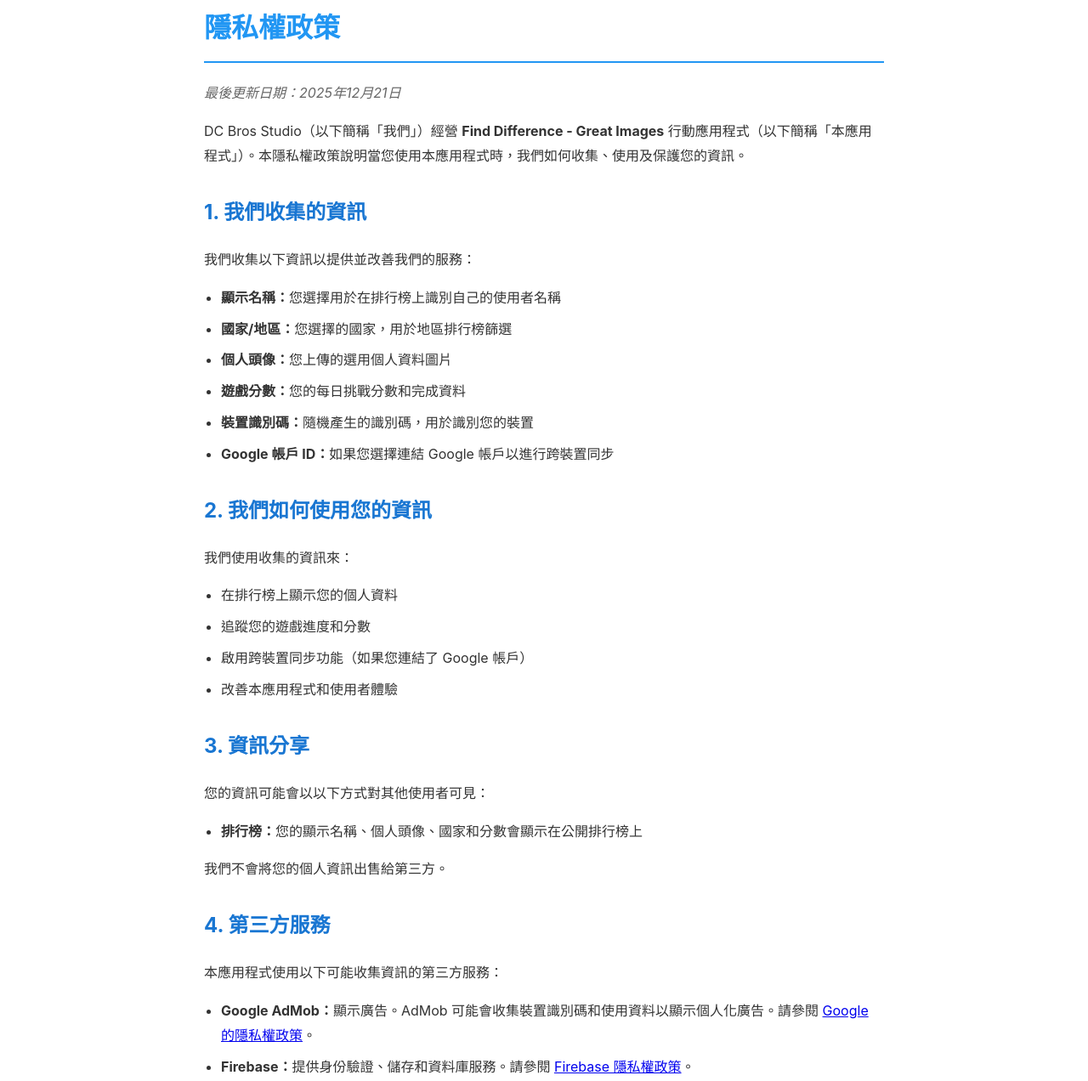
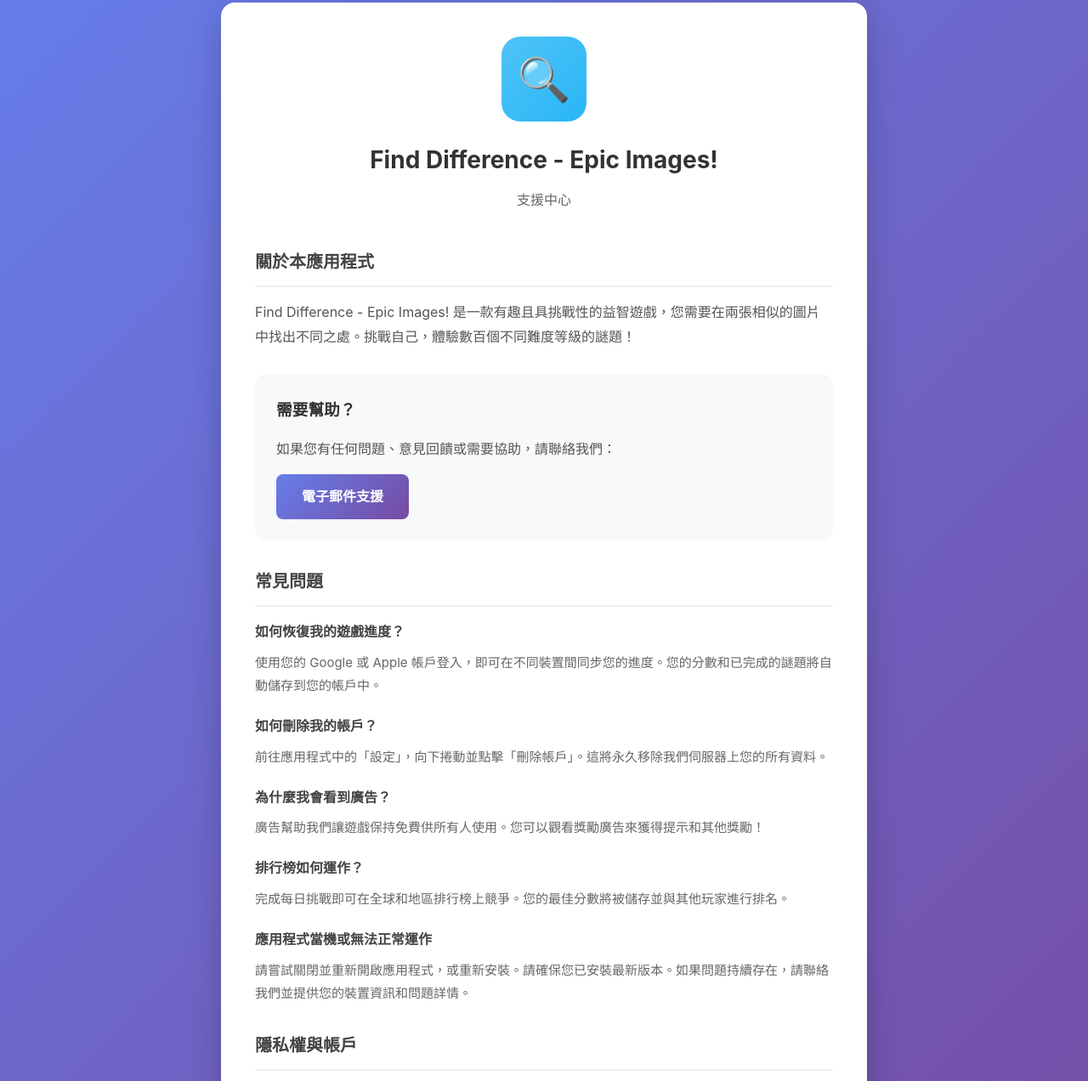
Before and after one commit to dcbrosstudio/FindDifferencesBestImages, a plain HTML site: page index-zh-TW.html in a window 1280 px wide. Shown: the part 37-1309 px from the top of the page at 85% size. Drawn offline with Linux system fonts and the light colour scheme.

```diff
--- a/index-zh-TW.html
+++ b/index-zh-TW.html
@@ -3,117 +3,171 @@
 <head>
     <meta charset="UTF-8">
     <meta name="viewport" content="width=device-width, initial-scale=1.0">
-    <title>隱私權政策 - Find Difference - Great Images</title>
+    <title>Find Difference - Epic Images! | 支援中心</title>
     <style>
+        * {
+            margin: 0;
+            padding: 0;
+            box-sizing: border-box;
+        }
         body {
             font-family: -apple-system, BlinkMacSystemFont, 'Segoe UI', Roboto, Oxygen, Ubuntu, 'Noto Sans TC', 'Microsoft JhengHei', sans-serif;
             line-height: 1.8;
+            color: #333;
+            background: linear-gradient(135deg, #667eea 0%, #764ba2 100%);
+            min-height: 100vh;
+        }
+        .container {
             max-width: 800px;
             margin: 0 auto;
-            padding: 20px;
-            color: #333;
+            padding: 40px 20px;
+        }
+        .card {
+            background: white;
+            border-radius: 16px;
+            padding: 40px;
+            box-shadow: 0 10px 40px rgba(0,0,0,0.2);
+        }
+        .header {
+            text-align: center;
+            margin-bottom: 40px;
+        }
+        .app-icon {
+            width: 100px;
+            height: 100px;
+            background: linear-gradient(135deg, #4FC3F7 0%, #29B6F6 100%);
+            border-radius: 22px;
+            margin: 0 auto 20px;
+            display: flex;
+            align-items: center;
+            justify-content: center;
+            font-size: 50px;
         }
         h1 {
-            color: #2196F3;
-            border-bottom: 2px solid #2196F3;
-            padding-bottom: 10px;
+            color: #333;
+            font-size: 28px;
+            margin-bottom: 8px;
+        }
+        .subtitle {
+            color: #666;
+            font-size: 16px;
         }
         h2 {
-            color: #1976D2;
-            margin-top: 30px;
+            color: #444;
+            font-size: 20px;
+            margin: 30px 0 15px;
+            padding-bottom: 10px;
+            border-bottom: 2px solid #eee;
         }
-        ul {
-            padding-left: 20px;
+        p {
+            color: #555;
+            margin-bottom: 15px;
         }
-        li {
+        .contact-section {
+            background: #f8f9fa;
+            border-radius: 12px;
+            padding: 25px;
+            margin: 30px 0;
+        }
+        .contact-section h3 {
+            color: #333;
+            margin-bottom: 15px;
+        }
+        .contact-link {
+            display: inline-block;
+            background: linear-gradient(135deg, #667eea 0%, #764ba2 100%);
+            color: white;
+            text-decoration: none;
+            padding: 12px 30px;
+            border-radius: 8px;
+            font-weight: 600;
+            transition: transform 0.2s, box-shadow 0.2s;
+        }
+        .contact-link:hover {
+            transform: translateY(-2px);
+            box-shadow: 0 5px 20px rgba(102, 126, 234, 0.4);
+        }
+        .faq-item {
+            margin-bottom: 20px;
+        }
+        .faq-item h4 {
+            color: #444;
             margin-bottom: 8px;
         }
-        .last-updated {
+        .faq-item p {
             color: #666;
-            font-style: italic;
+            font-size: 15px;
         }
-        .contact {
-            background-color: #f5f5f5;
-            padding: 15px;
-            border-radius: 8px;
-            margin-top: 30px;
+        a {
+            color: #667eea;
+            text-decoration: none;
+        }
+        a:hover {
+            text-decoration: underline;
+        }
+        .footer {
+            text-align: center;
+            margin-top: 40px;
+            padding-top: 20px;
+            border-top: 1px solid #eee;
+            color: #888;
+            font-size: 14px;
         }
     </style>
 </head>
 <body>
-    <h1>隱私權政策</h1>
-    <p class="last-updated">最後更新日期：2025年12月21日</p>
+    <div class="container">
+        <div class="card">
+            <div class="header">
+                <div class="app-icon">🔍</div>
+                <h1>Find Difference - Epic Images!</h1>
+                <p class="subtitle">支援中心</p>
+            </div>
 
-    <p>DC Bros Studio（以下簡稱「我們」）經營 <strong>Find Difference - Great Images</strong> 行動應用程式（以下簡稱「本應用程式」）。本隱私權政策說明當您使用本應用程式時，我們如何收集、使用及保護您的資訊。</p>
+            <h2>關於本應用程式</h2>
+            <p>Find Difference - Epic Images! 是一款有趣且具挑戰性的益智遊戲，您需要在兩張相似的圖片中找出不同之處。挑戰自己，體驗數百個不同難度等級的謎題！</p>
 
-    <h2>1. 我們收集的資訊</h2>
-    <p>我們收集以下資訊以提供並改善我們的服務：</p>
-    <ul>
-        <li><strong>顯示名稱：</strong>您選擇用於在排行榜上識別自己的使用者名稱</li>
-        <li><strong>國家/地區：</strong>您選擇的國家，用於地區排行榜篩選</li>
-        <li><strong>個人頭像：</strong>您上傳的選用個人資料圖片</li>
-        <li><strong>遊戲分數：</strong>您的每日挑戰分數和完成資料</li>
-        <li><strong>裝置識別碼：</strong>隨機產生的識別碼，用於識別您的裝置</li>
-        <li><strong>Google 帳戶 ID：</strong>如果您選擇連結 Google 帳戶以進行跨裝置同步</li>
-    </ul>
+            <div class="contact-section">
+                <h3>需要幫助？</h3>
+                <p>如果您有任何問題、意見回饋或需要協助，請聯絡我們：</p>
+                <a href="mailto:dcbrosstudio@gmail.com" class="contact-link">電子郵件支援</a>
+            </div>
 
-    <h2>2. 我們如何使用您的資訊</h2>
-    <p>我們使用收集的資訊來：</p>
-    <ul>
-        <li>在排行榜上顯示您的個人資料</li>
-        <li>追蹤您的遊戲進度和分數</li>
-        <li>啟用跨裝置同步功能（如果您連結了 Google 帳戶）</li>
-        <li>改善本應用程式和使用者體驗</li>
-    </ul>
+            <h2>常見問題</h2>
 
-    <h2>3. 資訊分享</h2>
-    <p>您的資訊可能會以以下方式對其他使用者可見：</p>
-    <ul>
-        <li><strong>排行榜：</strong>您的顯示名稱、個人頭像、國家和分數會顯示在公開排行榜上</li>
-    </ul>
-    <p>我們不會將您的個人資訊出售給第三方。</p>
+            <div class="faq-item">
+                <h4>如何恢復我的遊戲進度？</h4>
+                <p>使用您的 Google 或 Apple 帳戶登入，即可在不同裝置間同步您的進度。您的分數和已完成的謎題將自動儲存到您的帳戶中。</p>
+            </div>
 
-    <h2>4. 第三方服務</h2>
-    <p>本應用程式使用以下可能收集資訊的第三方服務：</p>
-    <ul>
-        <li><strong>Google AdMob：</strong>顯示廣告。AdMob 可能會收集裝置識別碼和使用資料以顯示個人化廣告。請參閱 <a href="https://policies.google.com/privacy">Google 的隱私權政策</a>。</li>
-        <li><strong>Firebase：</strong>提供身份驗證、儲存和資料庫服務。請參閱 <a href="https://firebase.google.com/support/privacy">Firebase 隱私權政策</a>。</li>
-        <li><strong>Google 登入：</strong>如果您選擇連結 Google 帳戶進行身份驗證。</li>
-    </ul>
+            <div class="faq-item">
+                <h4>如何刪除我的帳戶？</h4>
+                <p>前往應用程式中的「設定」，向下捲動並點擊「刪除帳戶」。這將永久移除我們伺服器上您的所有資料。</p>
+            </div>
 
-    <h2>5. 資料儲存與安全</h2>
-    <p>您的資料儲存在由 Google Cloud Platform 和 Firebase 提供的安全雲端伺服器上。我們採取合理的安全措施來保護您的資訊，但透過網路傳輸的方法沒有任何一種是 100% 安全的。</p>
+            <div class="faq-item">
+                <h4>為什麼我會看到廣告？</h4>
+                <p>廣告幫助我們讓遊戲保持免費供所有人使用。您可以觀看獎勵廣告來獲得提示和其他獎勵！</p>
+            </div>
 
-    <h2>6. 資料保留</h2>
-    <p>只要您的帳戶處於活動狀態，我們就會保留您的資料。您可以隨時透過應用程式中的「個人資料」畫面刪除您的帳戶，這將永久移除我們伺服器上您的所有資料。</p>
+            <div class="faq-item">
+                <h4>排行榜如何運作？</h4>
+                <p>完成每日挑戰即可在全球和地區排行榜上競爭。您的最佳分數將被儲存並與其他玩家進行排名。</p>
+            </div>
 
-    <h2>7. 您的權利</h2>
-    <p>您有權：</p>
-    <ul>
-        <li><strong>存取：</strong>在應用程式中檢視您的個人資料</li>
-        <li><strong>更新：</strong>修改您的顯示名稱、地區和個人頭像</li>
-        <li><strong>刪除：</strong>透過「個人資料」畫面永久刪除您的帳戶及所有相關資料</li>
-    </ul>
+            <div class="faq-item">
+                <h4>應用程式當機或無法正常運作</h4>
+                <p>請嘗試關閉並重新開啟應用程式，或重新安裝。請確保您已安裝最新版本。如果問題持續存在，請聯絡我們並提供您的裝置資訊和問題詳情。</p>
+            </div>
 
-    <h2>8. 退出與撤銷同意</h2>
-    <p>您可以透過以下方式控制您的資料並選擇退出：</p>
-    <ul>
-        <li><strong>個人化廣告：</strong>若要退出個人化廣告，請前往裝置的「設定」>「隱私權與安全性」>「追蹤」，並停用此應用程式的追蹤功能。您也可以在「設定」>「隱私權與安全性」>「Apple 廣告」中重置您的廣告識別碼。</li>
-        <li><strong>資料收集：</strong>若要停止所有資料收集，您可以透過應用程式中的「個人資料」畫面刪除您的帳戶。這將永久移除我們伺服器上您的所有資料。</li>
-        <li><strong>推播通知：</strong>您可以隨時透過裝置的「設定」>「通知」>「Find Difference」停用通知。</li>
-    </ul>
+            <h2>隱私權與帳戶</h2>
+            <p>我們尊重您的隱私。如需了解我們如何收集和使用資料的詳細資訊，請參閱我們的<a href="https://dcbrosstudio.github.io/FindDifferencesBestImages/privacy-policy-zh-TW.html">隱私權政策</a>。</p>
+            <p>如需刪除您的帳戶及所有相關資料，請造訪我們的<a href="https://dcbrosstudio.github.io/FindDifferencesBestImages/delete-account.html">帳戶刪除</a>頁面。</p>
 
-    <h2>9. 兒童隱私</h2>
-    <p>本應用程式不適用於 13 歲以下的兒童。我們不會故意收集 13 歲以下兒童的個人資訊。如果您是家長或監護人，並認為您的孩子向我們提供了個人資訊，請與我們聯繫，以便我們刪除該資訊。</p>
-
-    <h2>10. 本政策的變更</h2>
-    <p>我們可能會不時更新本隱私權政策。我們會透過在此頁面發布新的隱私權政策並更新「最後更新日期」來通知您任何變更。</p>
-
-    <h2>11. 聯絡我們</h2>
-    <div class="contact">
-        <p>如果您對本隱私權政策有任何疑問，請透過以下方式聯絡我們：</p>
-        <p><strong>DC Bros Studio</strong><br>
-        電子郵件：<a href="mailto:dcbros.studio@gmail.com">dcbros.studio@gmail.com</a></p>
+            <div class="footer">
+                <p>&copy; 2025 DC Bros Studio. 保留所有權利。</p>
+            </div>
+        </div>
     </div>
 </body>
 </html>
```
